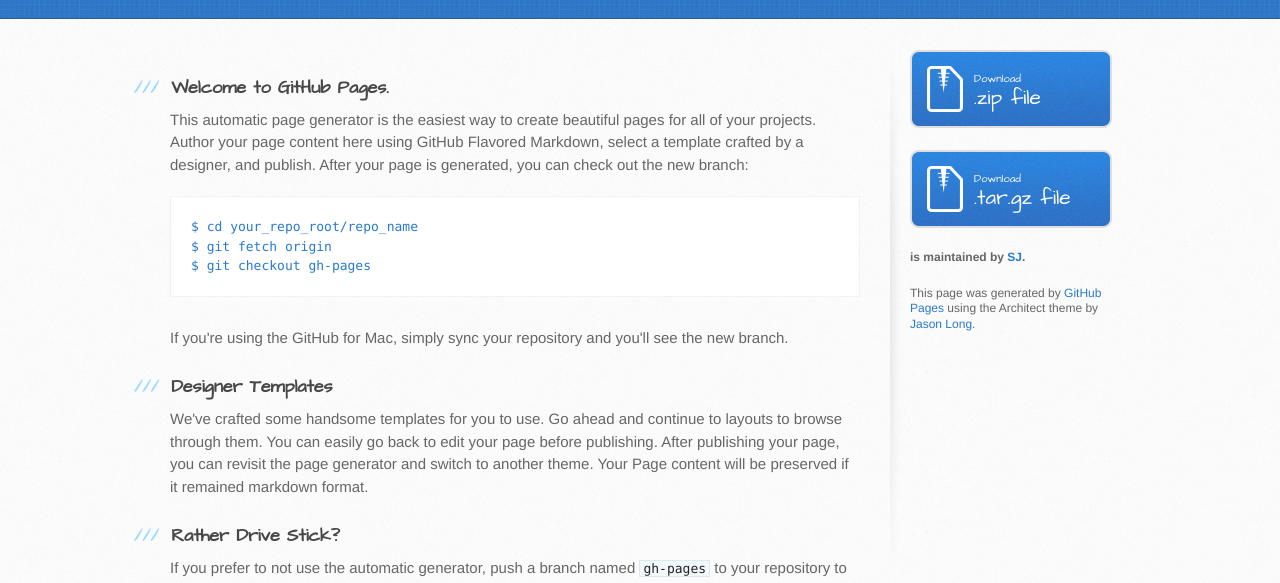
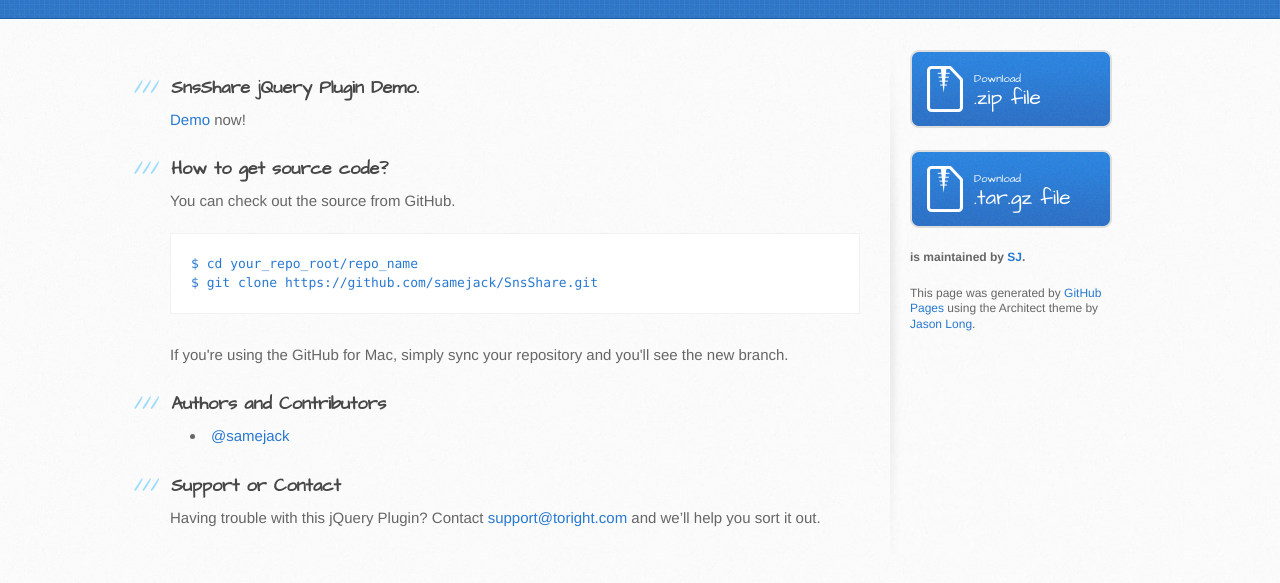
Before and after one commit to samejack/SnsShare, a plain HTML site: page index.html in a window 1280 px wide. Shown: the part 216-799 px from the top of the page. Drawn offline with Linux system fonts and the light colour scheme.

Commit message:
fix page content

```diff
--- a/index.html
+++ b/index.html
@@ -29,36 +29,32 @@
       <div class="inner clearfix">
         <section id="main-content">
           <h3>
-<a name="welcome-to-github-pages" class="anchor" href="#welcome-to-github-pages"><span class="octicon octicon-link"></span></a>Welcome to GitHub Pages.</h3>
+<a name="demo" class="anchor" href="#demo"><span class="octicon octicon-link"></span></a>SnsShare jQuery Plugin Demo.</h3>
+<p><a href="./demo/">Demo</a> now!</p>
 
-<p>This automatic page generator is the easiest way to create beautiful pages for all of your projects. Author your page content here using GitHub Flavored Markdown, select a template crafted by a designer, and publish. After your page is generated, you can check out the new branch:</p>
+          <h3>
+<a name="welcome-to-github-pages" class="anchor" href="#welcome-to-github-pages"><span class="octicon octicon-link"></span></a>How to get source code?</h3>
+
+<p>You can check out the source from GitHub.</p>
 
 <pre><code>$ cd your_repo_root/repo_name
-$ git fetch origin
-$ git checkout gh-pages
+$ git clone https://github.com/samejack/SnsShare.git
 </code></pre>
 
 <p>If you're using the GitHub for Mac, simply sync your repository and you'll see the new branch.</p>
 
-<h3>
-<a name="designer-templates" class="anchor" href="#designer-templates"><span class="octicon octicon-link"></span></a>Designer Templates</h3>
-
-<p>We've crafted some handsome templates for you to use. Go ahead and continue to layouts to browse through them. You can easily go back to edit your page before publishing. After publishing your page, you can revisit the page generator and switch to another theme. Your Page content will be preserved if it remained markdown format.</p>
-
-<h3>
-<a name="rather-drive-stick" class="anchor" href="#rather-drive-stick"><span class="octicon octicon-link"></span></a>Rather Drive Stick?</h3>
-
-<p>If you prefer to not use the automatic generator, push a branch named <code>gh-pages</code> to your repository to create a page manually. In addition to supporting regular HTML content, GitHub Pages support Jekyll, a simple, blog aware static site generator written by our own Tom Preston-Werner. Jekyll makes it easy to create site-wide headers and footers without having to copy them across every page. It also offers intelligent blog support and other advanced templating features.</p>
 
 <h3>
 <a name="authors-and-contributors" class="anchor" href="#authors-and-contributors"><span class="octicon octicon-link"></span></a>Authors and Contributors</h3>
 
-<p>You can <a href="https://github.com/blog/821" class="user-mention">@mention</a> a GitHub username to generate a link to their profile. The resulting <code>&lt;a&gt;</code> element will link to the contributor's GitHub Profile. For example: In 2007, Chris Wanstrath (<a href="https://github.com/defunkt" class="user-mention">@defunkt</a>), PJ Hyett (<a href="https://github.com/pjhyett" class="user-mention">@pjhyett</a>), and Tom Preston-Werner (<a href="https://github.com/mojombo" class="user-mention">@mojombo</a>) founded GitHub.</p>
+<ul>
+  <li><a href="https://github.com/samejack" class="user-mention">@samejack</a></li>
+</ul>
 
 <h3>
 <a name="support-or-contact" class="anchor" href="#support-or-contact"><span class="octicon octicon-link"></span></a>Support or Contact</h3>
 
-<p>Having trouble with Pages? Check out the documentation at <a href="http://help.github.com/pages">http://help.github.com/pages</a> or contact <a href="mailto:support@github.com">support@github.com</a> and we’ll help you sort it out.</p>
+<p>Having trouble with this jQuery Plugin? Contact <a href="mailto:support@toright.com">support@toright.com</a> and we’ll help you sort it out.</p>
         </section>
 
         <aside id="sidebar">
@@ -78,6 +74,5 @@
       </div>
     </div>
 
-
   </body>
 </html>
```
Also changed, not shown: demo/index.html (+1 -1 lines).
